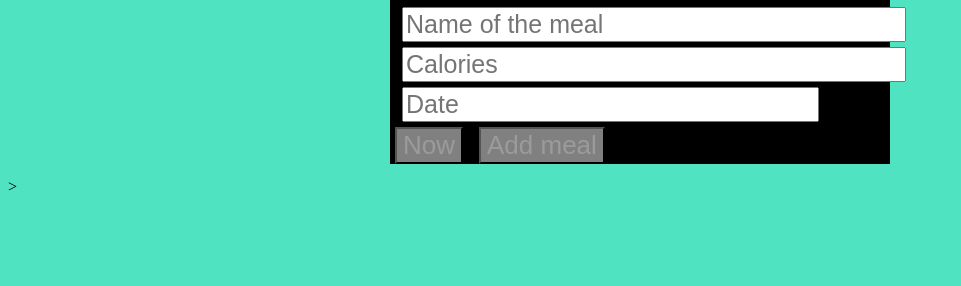
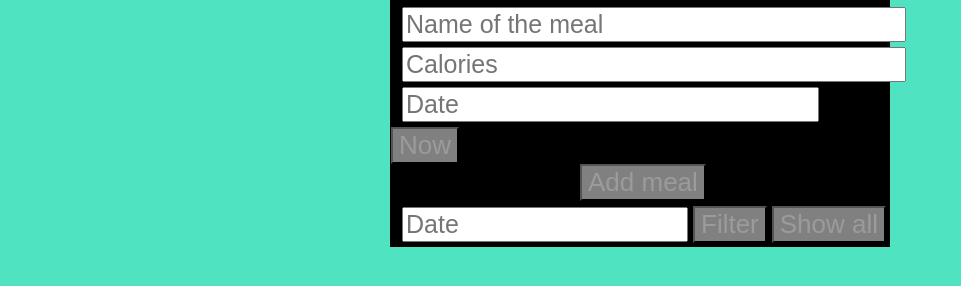
Before and after one commit to oregzoltan/calorie-counter, a website: page client/index.html in a window 1280 px wide. Shown: the part 120-406 px from the top of the page, without its empty margins (0-961 px from the left). Drawn offline with Linux system fonts and the light colour scheme; no server answers.

Commit message:
end of day save

```diff
--- a/client/frontend.js
+++ b/client/frontend.js
@@ -5,6 +5,9 @@ var date = document.querySelector('#date');
 var addButton = document.querySelector('.addButton');
 var nowButton = document.querySelector('.nowButton');
 var mealList = document.querySelector('.mealList');
+var filter = document.querySelector('#filter');
+var filterButton = document.querySelector('.filterButton');
+var showAllButton = document.querySelector('.showAllButton');
 
 var url = 'http://localhost:3000/meals';
 
@@ -17,16 +20,8 @@ function createAnElement(id, name, calories, date) {
 }
 
 function fillDate() {
-  date.value = Date();
-  console.log(Date());
+  date.value = Date().toLocaleString();
 }
-//
-// function createButtons(id) {
-//   document.getElementById('d'+id).addEventListener('click', delTodo);
-//   document.getElementById('chk'+id).addEventListener('click', chkTodo);
-//   document.getElementById('yod'+id).addEventListener('click', yodaTodo);
-//   document.getElementById('chk'+id).classList.add('unchecked');
-// }
 
 function xhrRequest(method, url, data, callback) {
   var xhr = new XMLHttpRequest();
@@ -55,30 +50,10 @@ function addNewMeal() {
   calories.value = '';
   date.value = '';
   xhrRequest('POST', url, JSON.stringify(newMealToAdd), function(response) {
-    // var data = JSON.parse(response);
-    // createAnElement(data.id, data.text);
+    var data = JSON.parse(response);
+    createAnElement(data.id, data.name, data.calories, data.date);
   })
 }
-
-// function delTodo(event) {
-//   var id = event.target.getAttribute('id').slice(1);
-//   xhrRequest('DELETE', url + '/' + id, '', function(response) {
-//     divContainer.removeChild(document.getElementById('di'+id));
-//   })
-// }
-
-// function chkTodo(event) {
-//   var id = event.target.getAttribute('id').slice(3);
-//   var toSend = {
-//     text: document.querySelector('#di'+id + ' div').textContent,
-//     completed: !document.getElementById('chk'+id).classList.contains('checked')
-//   };
-//   xhrRequest('PUT', url + '/' + id, JSON.stringify(toSend), function(response) {
-//     document.getElementById('chk'+id).classList.toggle('checked');
-//   })
-// }
-
-
 
 
 getMeals();
--- a/client/index.html
+++ b/client/index.html
@@ -15,6 +15,9 @@
                <input type="text" id="date" placeholder="Date" size=26/>
                <button class="nowButton">Now</button>
                <button class="addButton">Add meal</button>
+               <input type="text" id="filter" placeholder="Date" size=17/>
+               <button class="filterButton">Filter</button>
+               <button class="showAllButton">Show all</button>
         </form>
         <ul class="mealList">
         </ul>
@@ -22,4 +25,3 @@
     <script src="frontend.js"></script>
   </body>
 </html>
->
--- a/client/style.css
+++ b/client/style.css
@@ -7,7 +7,7 @@ h1 {
   margin-bottom: 10px;
 }
 
-#nameOfMeal, #calories, #date {
+#nameOfMeal, #calories, #date, #filter {
   margin-left: 12px;
   font-size: 25px;
   margin-bottom: 5px;
@@ -27,19 +27,22 @@ h1 {
 }
 
 .addButton {
+  display: block;
   font-family: Lato-Regular, sans-serif;
   font-size: 26px;
   color: #9b9b9b;
   background-color: grey;
-  margin-left: 12px;
+  margin-left: 190px;
+  margin-bottom: 5px;
+
 }
 
-.nowButton {
+.nowButton, .filterButton, .showAllButton {
   font-family: Lato-Regular, sans-serif;
   font-size: 26px;
   color: #9b9b9b;
   background-color: grey;
-  margin-left: 5px;
+  margin-left: 1px;
 }
 
 .mealList {
```
Also changed, not shown: db.js (+2 -19 lines), server.js (+21 -3 lines).
